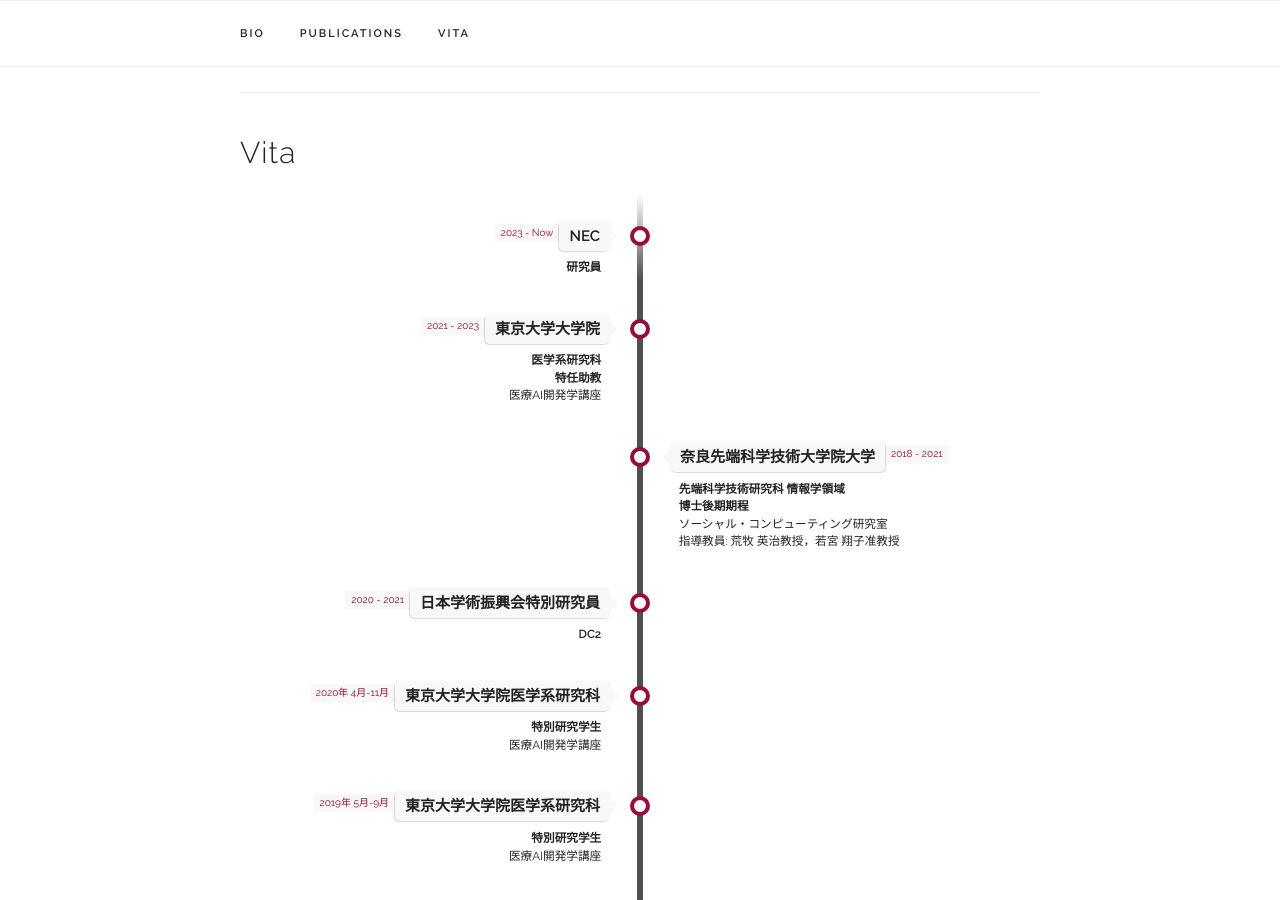
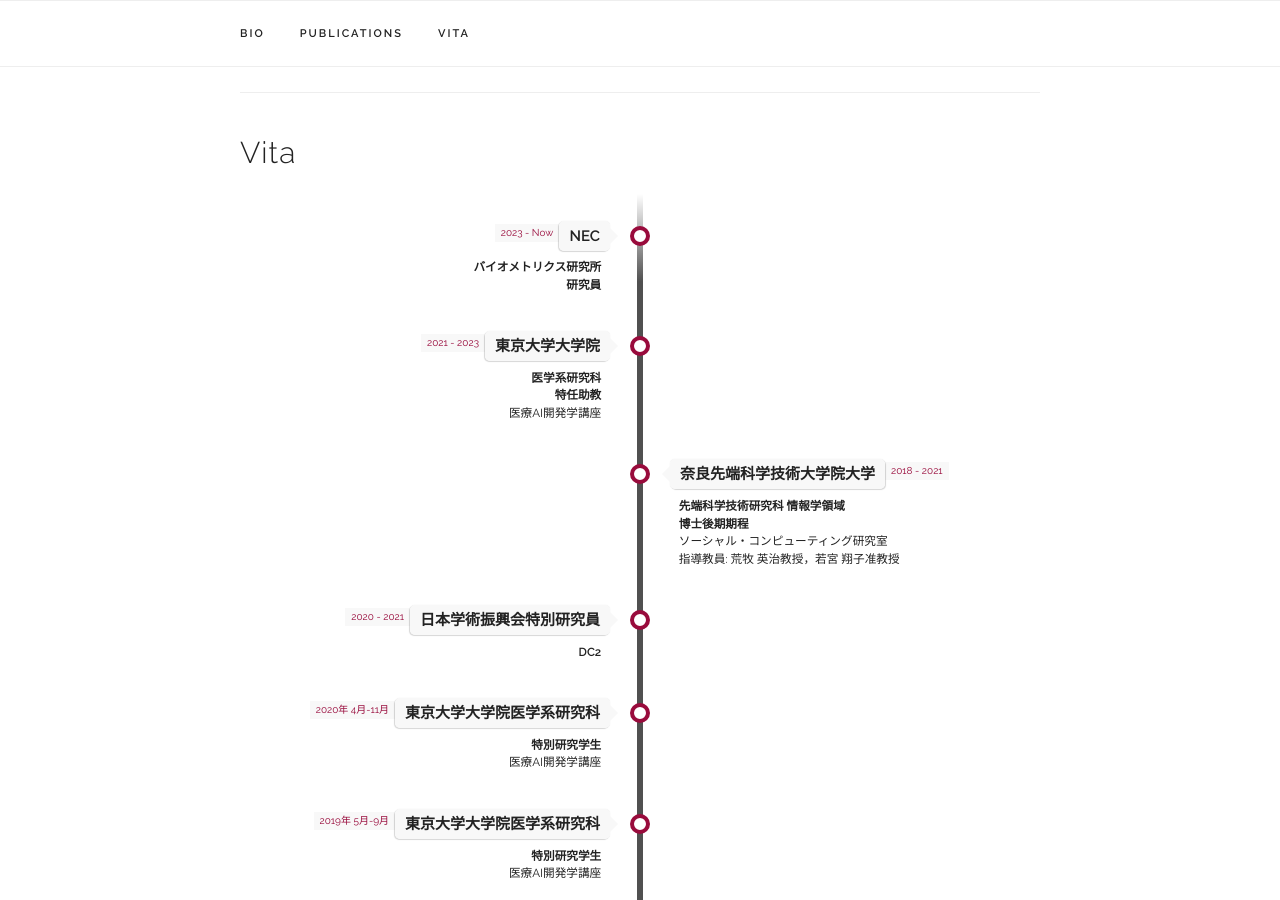
Before and after one commit to daisaku-ss/daisaku-ss.github.io, a Jekyll site: the page built from index.html, in a window 1280 px wide and 900 px high, scrolled down 1900 px. Built offline with Jekyll 4.4.1, drawn with Linux system fonts in a browser that asks for light colours; some web fonts are replaced.

Commit message:
Add files via upload

```diff
--- a/_data/experience.yaml
+++ b/_data/experience.yaml
@@ -2,8 +2,8 @@ experiences:
 
 - place: "NEC"
   time: "2023 - Now"
-  title: "研究員"
-  #subtitle: "医療AI開発学講座"
+  title: "バイオメトリクス研究所<br/>研究員"
+  #subtitle: "バイオメトリクス研究所"
   category: "work"
 
 
```
